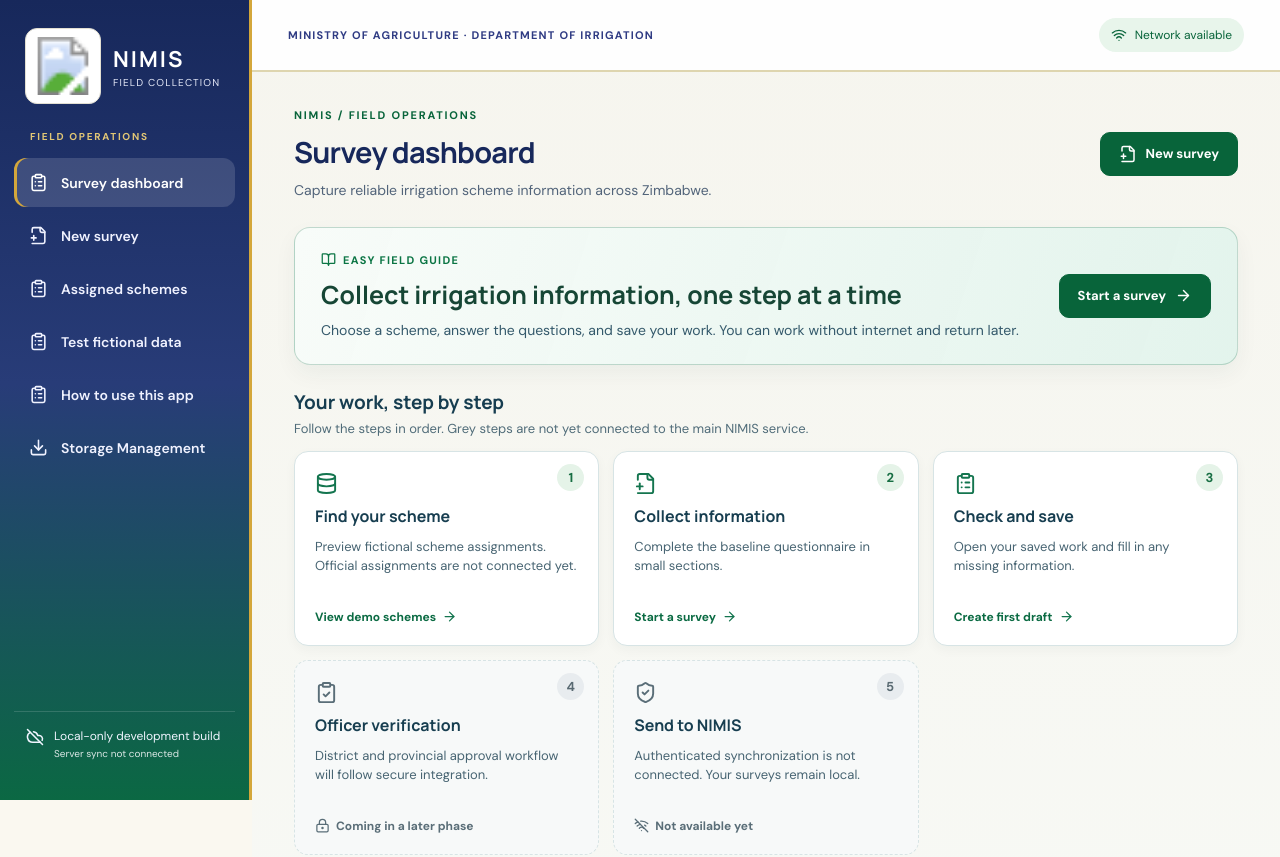
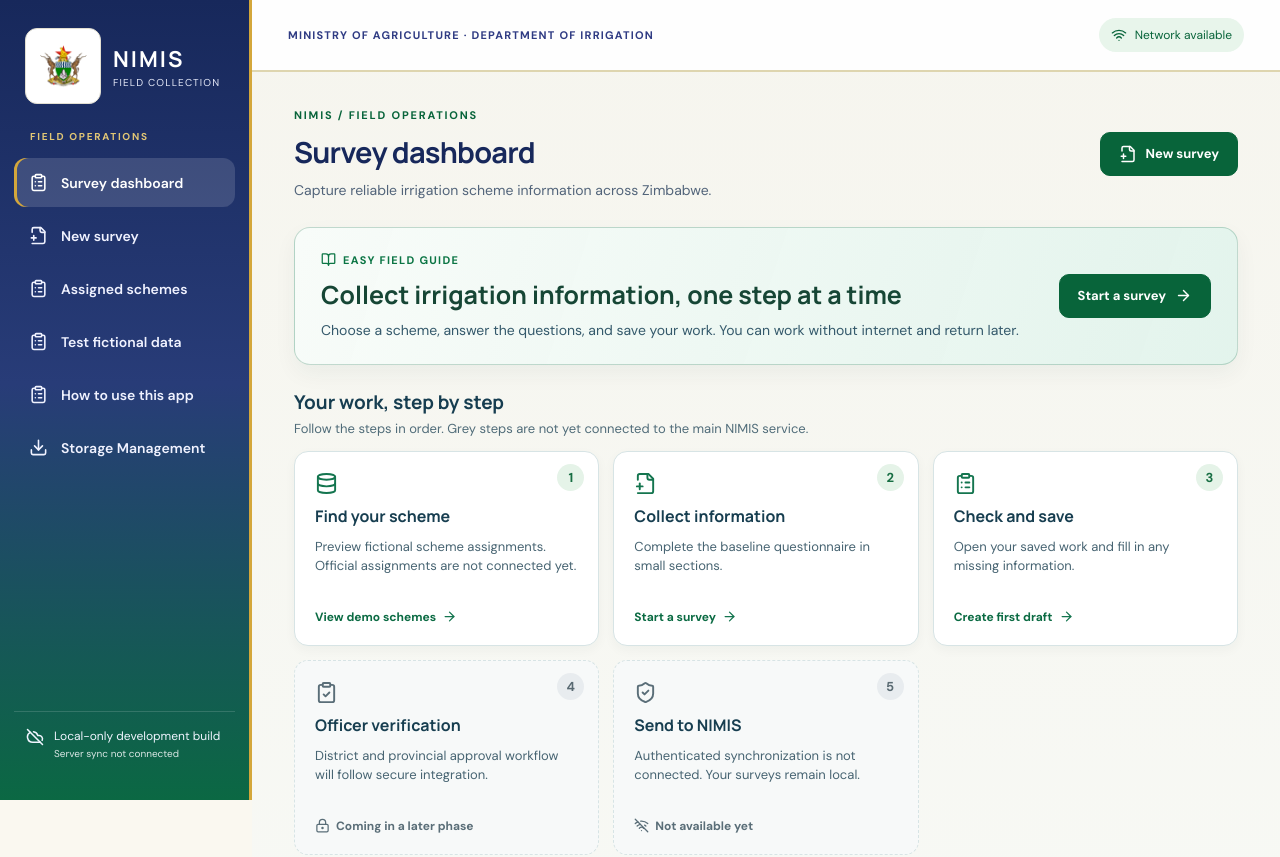
Before and after one commit to CipherBloom07/NIMIS-Data-Collection, a React (Vite) app: page / in a window 1280 px wide. Shown: the top 857 px of the page. Built offline with nearby package versions, Linux system fonts and the light colour scheme.

Commit message:
Update service worker cache and logo references for improved offline support

```diff
--- a/public/sw.js
+++ b/public/sw.js
@@ -1,11 +1,10 @@
-const CACHE = 'nimis-field-shell-v4';
+const CACHE = 'nimis-field-shell-v5';
 self.addEventListener('install', (event) => {
   event.waitUntil(caches.open(CACHE).then(cache => cache.addAll([
     '/',
     '/manifest.webmanifest',
     '/nimis-logo.png',
     '/nimis-icon.svg',
-    '/zimbabwe-coat-of-arms.jpg',
     '/zimbabwe-coat-of-arms.svg'
   ])));
   self.skipWaiting();
--- a/src/BrandLogo.tsx
+++ b/src/BrandLogo.tsx
@@ -10,7 +10,7 @@ export default function BrandLogo({ className = '', compact = false }: {
   const [fallback, setFallback] = useState(false);
   const [failed, setFailed] = useState(false);
   const prefix = import.meta.env.BASE_URL;
-  const source = prefix + (fallback ? 'zimbabwe-coat-of-arms.svg' : 'zimbabwe-coat-of-arms.jpg');
+  const source = prefix + (fallback ? 'zimbabwe-coat-of-arms.svg' : 'nimis-logo.png');
 
   if (failed) return <span className={'brand-logo-text ' + className} aria-label="NIMIS official identity">
     NIMIS
```
Also changed, not shown: 1 other file (tests, documents, lock files or other folders).
